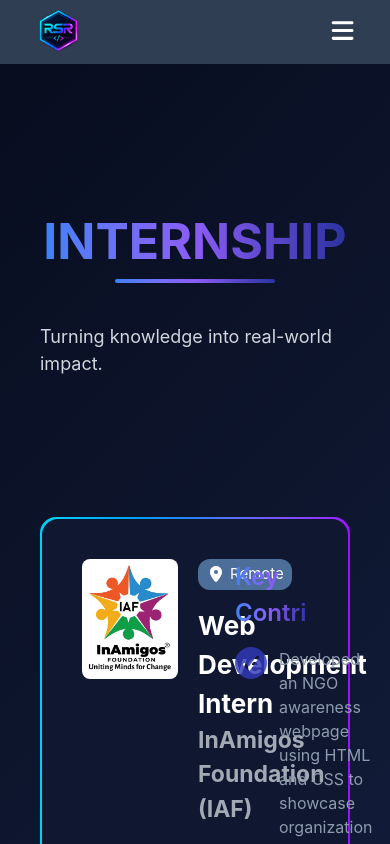
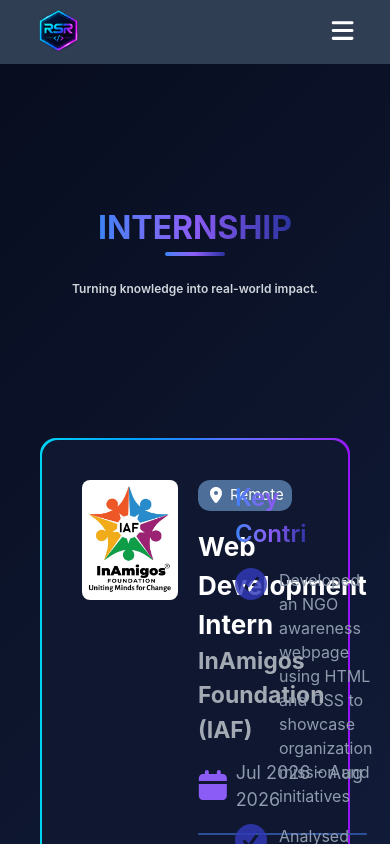
Before and after one commit to RachitRawat720/portfolio-website, a React (Vite) app: page /internship in a window 390 px wide. Shown: the top 844 px of the page. Built offline with nearby package versions, Linux system fonts and the light colour scheme.

Commit message:
Intership page responsiveness management

```diff
--- a/src/components/Internship.jsx
+++ b/src/components/Internship.jsx
@@ -24,9 +24,12 @@
         <div className='p-10 overflow-hidden bg-[linear-gradient(135deg,#080D1F_0%,#101A35_35%,#172554_65%,#24164F_100%)]'>
             <motion.div initial={{opacity: 0, y: -200, scale: 0.4}} whileInView={{opacity: 1, y: 0, scale: 1}} transition={{duration: 2}} viewport={{once: true}}
             className='flex flex-col justify-center items-center py-25'>
-                <h1 className='text-[50px] font-bold bg-linear-to-r from-[#3B82F6] via-[#8B5CF6] to-[#3239b9d2] bg-clip-text text-transparent'>INTERNSHIP</h1>
-                <div className='h-1 w-40 bg-linear-to-r from-[#3B82F6] via-[#8B5CF6] to-[#3239b9d2] rounded-4xl'></div>
-                <h3 className='mt-10 text-[18px] text-gray-300'>Turning knowledge into real-world impact.</h3>
+
+                <h1 className='text-[32px] xs:text-[36px] sm:text-[40px] md:text-[42px] lg:text-[46px] xl:text-[50px] font-bold bg-linear-to-r from-[#3B82F6] via-[#8B5CF6] to-[#3239b9d2] bg-clip-text text-transparent'>INTERNSHIP</h1>
+
+                <div className='h-1 w-15 xs:w-20 md:w-25 lg:w-30 xl:w-35 bg-linear-to-r from-[#3B82F6] via-[#8B5CF6] to-[#3239b9d2] rounded-4xl'></div>
+
+                <h3 className='mt-6 md:mt-8 text-[12px] xs:text-[13px] sm:text-[14px] md:text-[15px] lg:text-[16px] xl:text-[18px] text-gray-300 font-semibold'>Turning knowledge into real-world impact.</h3>
             </motion.div>
 
             <motion.div initial={{opacity: 0, y: 100, scale: 0.4}} whileInView={{opacity: 1, y: 0, scale: 1}} transition={{duration: 2}} viewport={{once: true, amount: 0.9}}
```
